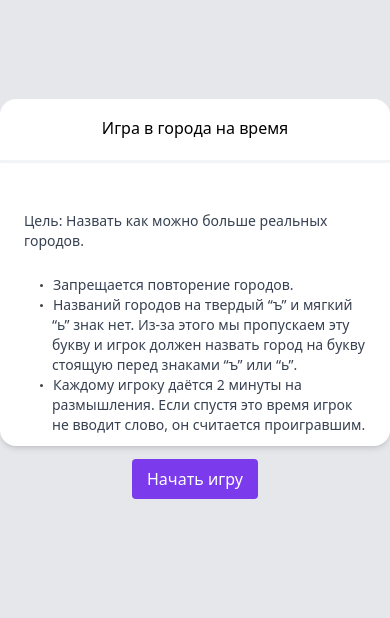
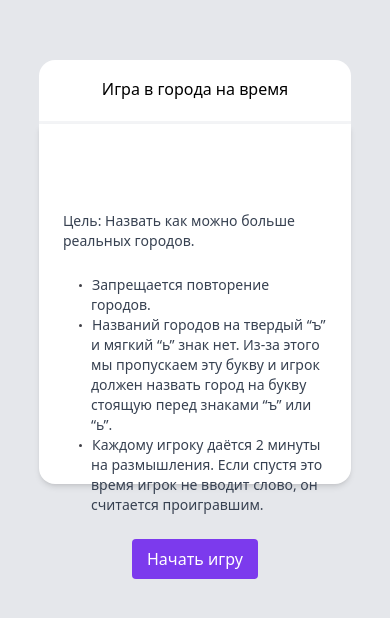
Before and after one commit to M4XPRD/cities-game, a React (Create React App) app: page / in a window 390 px wide. Shown: the part 150-768 px from the top of the page. Built offline with nearby package versions, Linux system fonts and the light colour scheme.

Commit message:
Adaptability added for WelcomeCard

```diff
--- a/src/components/WelcomeCard/WelcomeCard.tsx
+++ b/src/components/WelcomeCard/WelcomeCard.tsx
@@ -2,7 +2,7 @@ import WelcomeCardContent from './WelcomeCardContent';
 import WelcomeCardHeader from './WelcomeCardHeader';
 
 const WelcomeCard = () => (
-  <div className="max-w-xl max-h-l">
+  <div className="md:w-[80%] max-w-xl">
     <WelcomeCardHeader />
     <WelcomeCardContent />
   </div>
--- a/src/components/WelcomeCard/WelcomeCardContent.tsx
+++ b/src/components/WelcomeCard/WelcomeCardContent.tsx
@@ -6,7 +6,7 @@ const WelcomeCardContent = () => {
   const { handleNextPage } = useNavigation();
 
   return (
-    <div className="flex flex-col justify-center items-center h-[283px] bg-white rounded-b-[16px] prose-sm shadow-md">
+    <div className="flex flex-col justify-center items-center h-[283px] bg-white rounded-b-[16px] prose-sm shadow-md md:h-[360px] sm:h-[450px] vsm:h-[510px]">
       <section className="flex flex-col justify-evenly pt-[24px] pl-[24px] pr-[24px] h-[235px] text-gray-700 text-sm">
         <div className="flex flex-col gap-[24px] justify-start h-inherit">
           <div>Цель: Назвать как можно больше реальных городов.</div>
--- a/tailwind.config.js
+++ b/tailwind.config.js
@@ -6,7 +6,22 @@ export default {
     './src/**/*.{js,jsx,ts,tsx}',
   ],
   theme: {
-    extend: {},
+    screens: {
+      xl: { max: '1279px' },
+      // => @media (max-width: 1279px) { ... }
+
+      lg: { max: '1023px' },
+      // => @media (max-width: 1023px) { ... }
+
+      md: { max: '599px' },
+      // => @media (max-width: 767px) { ... }
+
+      sm: { max: '389px' },
+      // => @media (max-width: 639px) { ... }
+
+      vsm: { max: '299px' },
+      // => @media (max-width: 299px) { ... }
+    },
   },
   plugins: [
     require('@tailwindcss/typography'),
```
